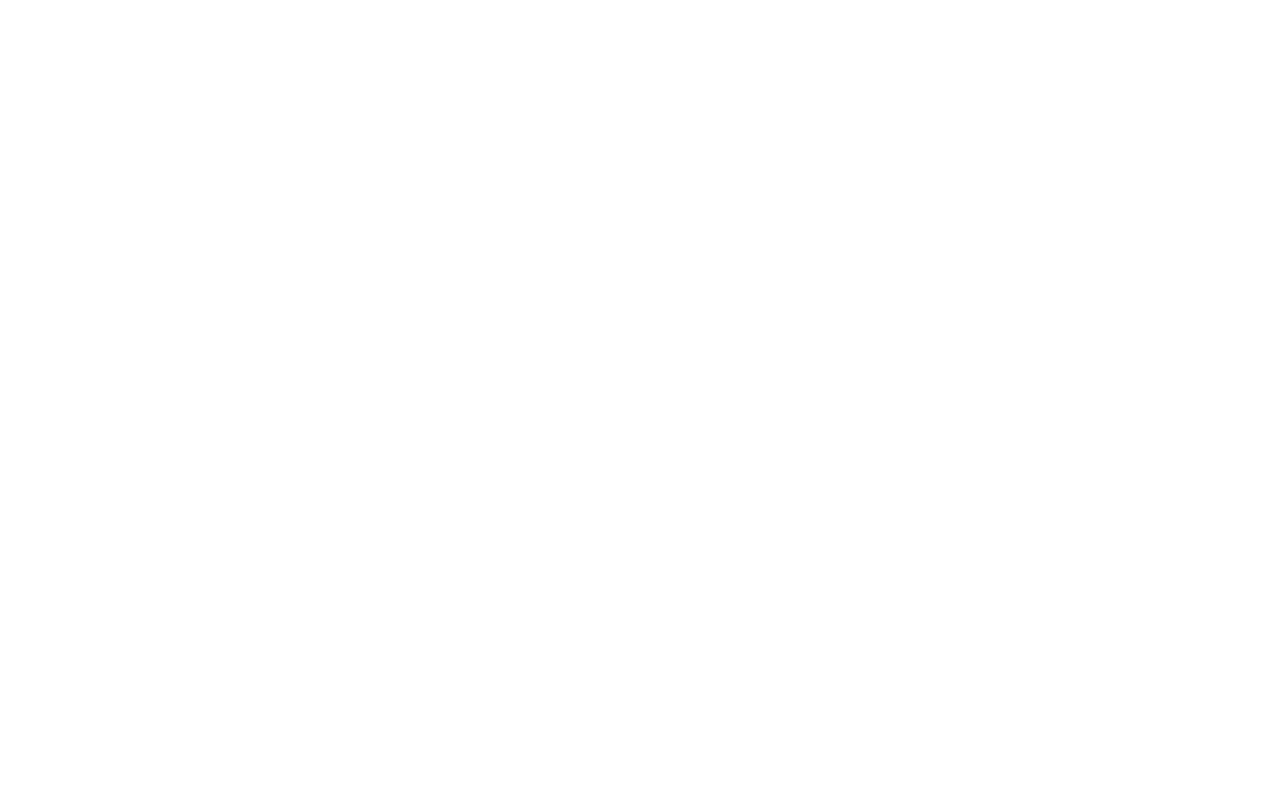
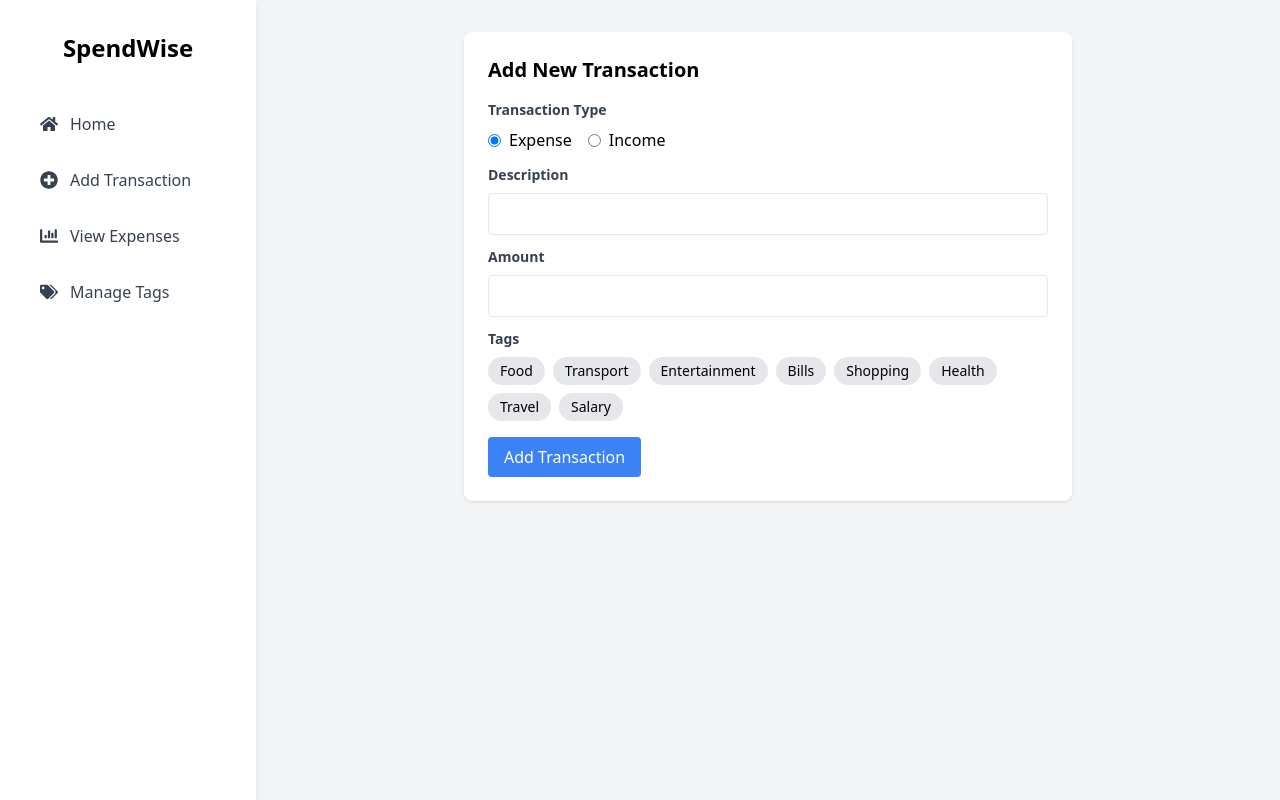
Before and after one commit to Sanduni4822/CashFlow-Tracker-Individual-, a React (Vite) app: page /add-transaction in a window 1280 px wide. Before the commit this address had no page. Built offline with nearby package versions, Linux system fonts and the light colour scheme.

Commit message:
Updated Homepage again & Created the Add Transaction Page

```diff
--- a/src/App.jsx
+++ b/src/App.jsx
@@ -1,17 +1,16 @@
-// Optional version with routing setup
-import React from 'react';
 import { BrowserRouter as Router, Route, Routes } from 'react-router-dom';
+import MainLayout from './components/MainLayout';
 import HomePage from './pages/home/HomePage';
+import AddTransactionPage from './pages/addtransaction/AddTransactionPage';
 
 function App() {
   return (
     <Router>
       <Routes>
-        <Route path="/" element={<HomePage />} />
-        {/* Future routes:
-        <Route path="/add" element={<AddTransaction />} />
-        <Route path="/expenses" element={<Expenses />} />
-        */}
+        <Route path="/" element={<MainLayout />}>
+          <Route index element={<HomePage />} />
+          <Route path="add-transaction" element={<AddTransactionPage />} />
+        </Route>
       </Routes>
     </Router>
   );
--- a/src/components/ActionsButtons.jsx
+++ b/src/components/ActionsButtons.jsx
@@ -1,13 +1,20 @@
 import React from 'react';
 import { FaPlusCircle, FaChartBar } from 'react-icons/fa';
 
-const ActionsButtons = () => {
+const ActionsButtons = ({ onAddTransactionClick, onViewTransactionsClick }) => {
   return (
     <div className="grid grid-cols-1 md:grid-cols-2 gap-6 mb-8">
-      <button className="w-full bg-blue-600 text-white px-6 py-3 rounded-lg font-semibold shadow hover:bg-blue-700 flex items-center justify-center gap-2">
+      <button
+        onClick={onAddTransactionClick}
+        className="w-full bg-blue-600 text-white px-6 py-3 rounded-lg font-semibold shadow hover:bg-blue-700 flex items-center justify-center gap-2"
+      >
         <FaPlusCircle /> Add Transaction
       </button>
-      <button className="w-full border border-gray-300 text-gray-700 px-6 py-3 rounded-lg font-semibold shadow hover:bg-gray-100 flex items-center justify-center gap-2">
+
+      <button
+        onClick={onViewTransactionsClick}
+        className="w-full border border-gray-300 text-gray-700 px-6 py-3 rounded-lg font-semibold shadow hover:bg-gray-100 flex items-center justify-center gap-2"
+      >
         <FaChartBar /> View Transactions
       </button>
     </div>
--- /dev/null
+++ b/src/components/MainLayout.jsx
@@ -0,0 +1,16 @@
+import React from 'react';
+import Sidebar from './Sidebar';
+import { Outlet } from 'react-router-dom';
+
+const MainLayout = () => {
+  return (
+    <div className="flex min-h-screen bg-gray-100">
+      <Sidebar />
+      <main className="flex-1 px-8 py-8 max-w-2xl mx-auto">
+        <Outlet />
+      </main>
+    </div>
+  );
+};
+
+export default MainLayout;
--- a/src/components/NavItem.jsx
+++ b/src/components/NavItem.jsx
@@ -1,10 +1,11 @@
 import React from 'react';
 
-const NavItem = ({ icon, text, active }) => {
+const NavItem = ({ icon, text, active, onClick }) => {
   return (
     <div
-      className={`flex items-center gap-3 px-4 py-2 rounded-lg cursor-pointer
-      ${active ? 'bg-blue-600 text-white' : 'text-gray-700 hover:bg-gray-100'}`}
+      onClick={onClick}
+      className={`flex items-center gap-3 px-4 py-2 rounded-lg cursor-pointer transition
+        ${active ? 'bg-blue-600 text-white' : 'text-gray-700 hover:bg-gray-100'}`}
     >
       <div className="text-lg">{icon}</div>
       <span className="font-medium">{text}</span>
--- a/src/components/SideBar.jsx
+++ b/src/components/SideBar.jsx
@@ -1,14 +1,17 @@
 import React from 'react';
-import NavItem from '../components/NavItem';
 import { FaHome, FaPlusCircle, FaChartBar, FaTags } from 'react-icons/fa';
+import { useNavigate } from 'react-router-dom';
+import NavItem from './NavItem';
 
 const Sidebar = () => {
+  const navigate = useNavigate();
+
   return (
     <aside className="w-64 bg-white shadow-md px-6 py-8 flex flex-col items-center">
       <h1 className="text-2xl font-bold text-black-600 mb-10 text-center">SpendWise</h1>
       <nav className="space-y-4 w-full">
-        <NavItem icon={<FaHome />} text="Home" active />
-        <NavItem icon={<FaPlusCircle />} text="Add Transaction" />
+        <NavItem icon={<FaHome />} text="Home" onClick={() => navigate('/')} />
+        <NavItem icon={<FaPlusCircle />} text="Add Transaction" onClick={() => navigate('/add-transaction')} />
         <NavItem icon={<FaChartBar />} text="View Expenses" />
         <NavItem icon={<FaTags />} text="Manage Tags" />
       </nav>
--- /dev/null
+++ b/src/pages/addtransaction/AddTransactionPage.jsx
@@ -0,0 +1,73 @@
+import React, { useState } from 'react';
+import { useNavigate } from 'react-router-dom';
+
+const AddTransactionPage = () => {
+  const navigate = useNavigate();
+  const [transactionType, setTransactionType] = useState('expense');
+  const [description, setDescription] = useState('');
+  const [amount, setAmount] = useState('');
+  const [selectedTags, setSelectedTags] = useState([]);
+  const tags = ['Food', 'Transport', 'Entertainment', 'Bills', 'Shopping', 'Health', 'Travel', 'Salary'];
+
+  const handleTagClick = (tag) => {
+    if (selectedTags.includes(tag)) {
+      setSelectedTags(selectedTags.filter((t) => t !== tag));
+    } else {
+      setSelectedTags([...selectedTags, tag]);
+    }
+  };
+
+  const handleSubmit = (event) => {
+    event.preventDefault();
+    console.log({ transactionType, description, amount, selectedTags });
+    alert("Transaction added successfully!");
+    navigate('/');
+  };
+
+  return (
+    <div className="bg-white rounded-lg shadow p-6 w-full">
+      <h2 className="text-xl font-semibold mb-4">Add New Transaction</h2>
+
+      <div className="mb-3">
+        <label className="block text-gray-700 text-sm font-bold mb-2">Transaction Type</label>
+        <div>
+          <label className="inline-flex items-center mr-4">
+            <input type="radio" name="transactionType" value="expense" checked={transactionType === 'expense'} onChange={(e) => setTransactionType(e.target.value)} />
+            <span className="ml-2">Expense</span>
+          </label>
+          <label className="inline-flex items-center">
+            <input type="radio" name="transactionType" value="income" checked={transactionType === 'income'} onChange={(e) => setTransactionType(e.target.value)} />
+            <span className="ml-2">Income</span>
+          </label>
+        </div>
+      </div>
+
+      <div className="mb-3">
+        <label className="block text-gray-700 text-sm font-bold mb-2">Description</label>
+        <input type="text" className="w-full px-3 py-2 border rounded" value={description} onChange={(e) => setDescription(e.target.value)} />
+      </div>
+
+      <div className="mb-3">
+        <label className="block text-gray-700 text-sm font-bold mb-2">Amount</label>
+        <input type="number" className="w-full px-3 py-2 border rounded" value={amount} onChange={(e) => setAmount(e.target.value)} />
+      </div>
+
+      <div className="mb-4">
+        <label className="block text-gray-700 text-sm font-bold mb-2">Tags</label>
+        <div className="flex flex-wrap gap-2">
+          {tags.map((tag) => (
+            <button key={tag} type="button" className={`px-3 py-1 rounded-full text-sm ${selectedTags.includes(tag) ? 'bg-blue-300' : 'bg-gray-200 hover:bg-gray-300'}`} onClick={() => handleTagClick(tag)}>
+              {tag}
+            </button>
+          ))}
+        </div>
+      </div>
+
+      <button onClick={handleSubmit} className="bg-blue-500 text-white px-4 py-2 rounded">
+        Add Transaction
+      </button>
+    </div>
+  );
+};
+
+export default AddTransactionPage;
--- a/src/pages/home/HomePage.jsx
+++ b/src/pages/home/HomePage.jsx
@@ -1,18 +1,19 @@
 import React from 'react';
-import Sidebar from "../../components/Sidebar";
-import BalanceCard from "../../components/BalanceCard";
-import StatCard from "../../components/StatCard";
-import ActionsButtons from "../../components/ActionsButtons";
-import CurrencySelector from "../../components/CurrencySelector";
-import { FaArrowUp, FaArrowDown } from 'react-icons/fa';
+import BalanceCard from '../../components/BalanceCard';
+import StatCard from '../../components/StatCard';
+import ActionsButtons from '../../components/ActionsButtons';
+import CurrencySelector from '../../components/CurrencySelector';
+import { useNavigate } from 'react-router-dom';
 
 const HomePage = () => {
+  const navigate = useNavigate();
+
+  const handleAddTransactionClick = () => {
+    navigate('/add-transaction');
+  };
+
   return (
-    <div className="flex min-h-screen bg-gray-100">
-      <Sidebar />
-
-      {/* Main content with smaller width */}
-      <main className="flex-1 px-8 py-8 max-w-2xl mx-auto">
+    <>
       <div className="text-center mb-8">
         <h2 className="text-4xl font-extrabold text-blue-600">SpendWise</h2>
         <p className="text-gray-600">
@@ -24,32 +25,17 @@
       <BalanceCard balance="+CA$3,774.44" />
 
       <div className="grid grid-cols-1 md:grid-cols-2 gap-6 mb-8">
-          <StatCard
-            label="Income"
-            value="CA$3,995.89"
-            icon={
-              <div className="bg-green-100 p-2 rounded-full">
-                <FaArrowUp />
-              </div>
-            }
-            color="text-green-600"
-          />
-          <StatCard
-            label="Expenses"
-            value="CA$221.45"
-            icon={
-              <div className="bg-red-100 p-2 rounded-full">
-                <FaArrowDown />
-              </div>
-            }
-            color="text-red-600"
-          />
+        <StatCard label="Income" value="CA$3,995.89" color="text-green-600" />
+        <StatCard label="Expenses" value="CA$221.45" color="text-red-600" />
       </div>
 
-        <ActionsButtons />
+      <ActionsButtons
+           onAddTransactionClick={() => navigate('/add-transaction')}
+           onViewTransactionsClick={() => console.log('View Transactions clicked')}
+      />
+
       <CurrencySelector />
-      </main>
-    </div>
+    </>
   );
 };
 
```
Lines whose indentation alone changed are shown as unchanged.
